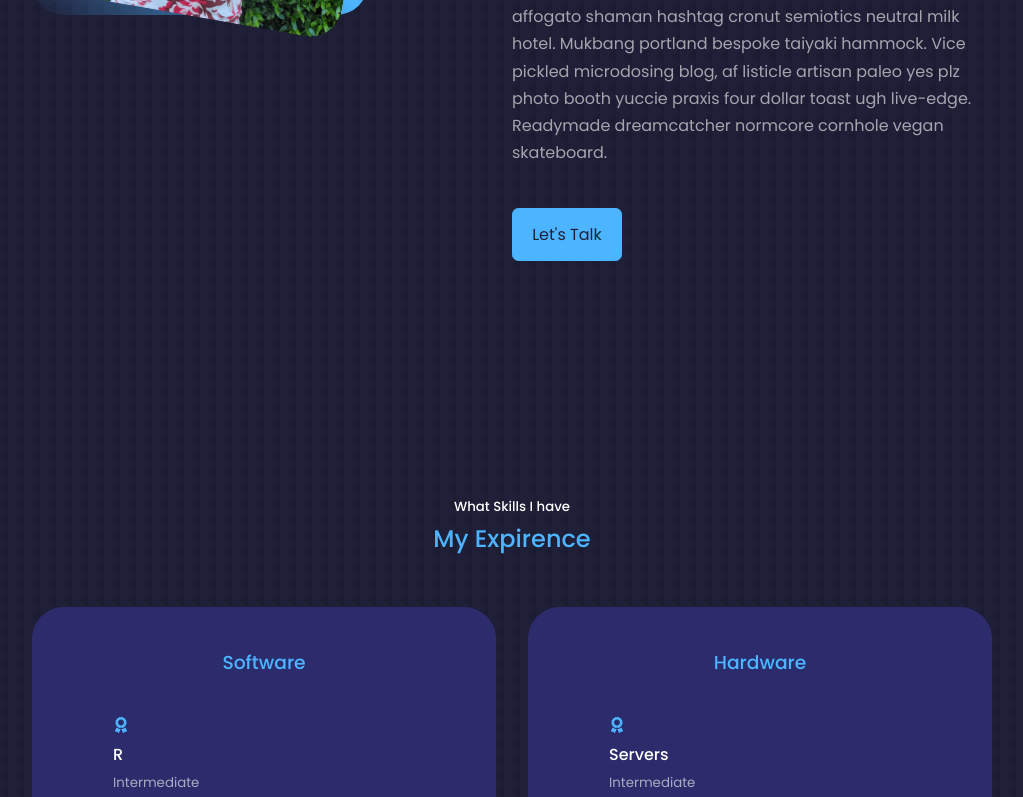
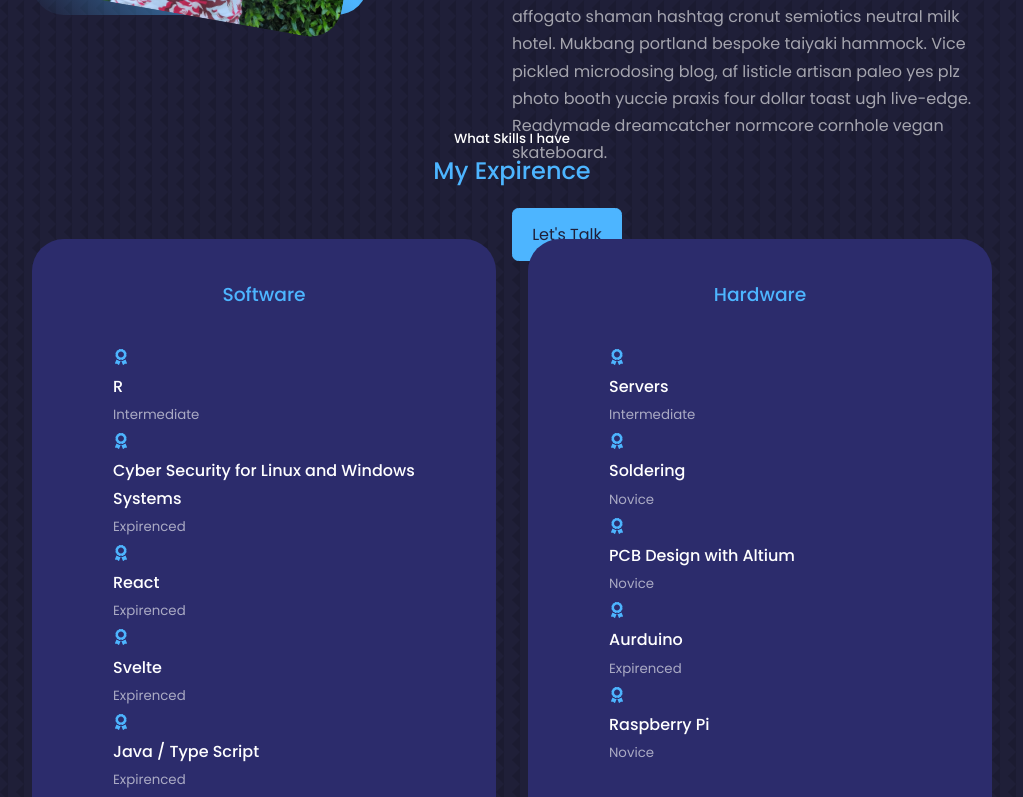
Before and after one commit to ShreyWey/personal-portfolio2.0, a React (Create React App) app: page / in a window 1280 px wide. Shown: the part 1360-2157 px from the top of the page, without its empty margins (128-1151 px from the left). Built offline with nearby package versions, Linux system fonts and the light colour scheme.

Commit message:
reponsive space fix

```diff
--- a/src/components/experience/experience.css
+++ b/src/components/experience/experience.css
@@ -1,3 +1,7 @@
+#expirence {
+    margin-top: -15rem;
+}
+
 .experience__container {
     display: grid;
     grid-template-columns: 1fr 1fr;
```
